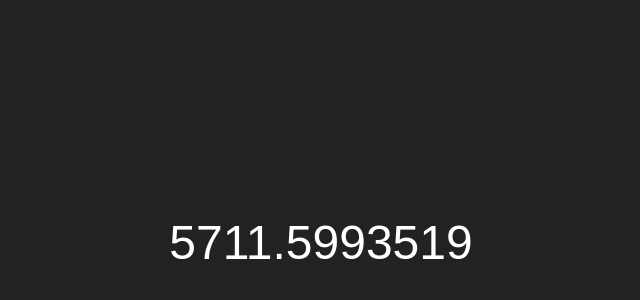
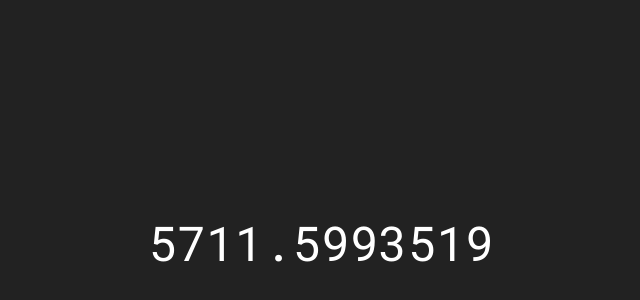
Before and after one commit to sjhuang26/sjhuang26, a plain HTML site: page index.html in a window 1280 px wide. Shown: the part 158-458 px from the top of the page, without its empty margins (319-959 px from the left). Drawn offline with Linux system fonts and the light colour scheme.

Commit message:
Update index.html

```diff
--- a/index.html
+++ b/index.html
@@ -1,6 +1,7 @@
 <html>
   <head>
     <title>@sjhuang26 Web Terminal</title>
+    <link href="https://fonts.googleapis.com/css?family=Roboto+Mono" rel="stylesheet">
     <style>
       html, body {
         margin: 0;
@@ -8,7 +9,7 @@
       }
 
       body {
-        font-family: Arial, sans-serif;
+        font-family: 'Roboto Mono', sans-serif;
         background: #222;
         color: #FFF;
         display: flex;
```
